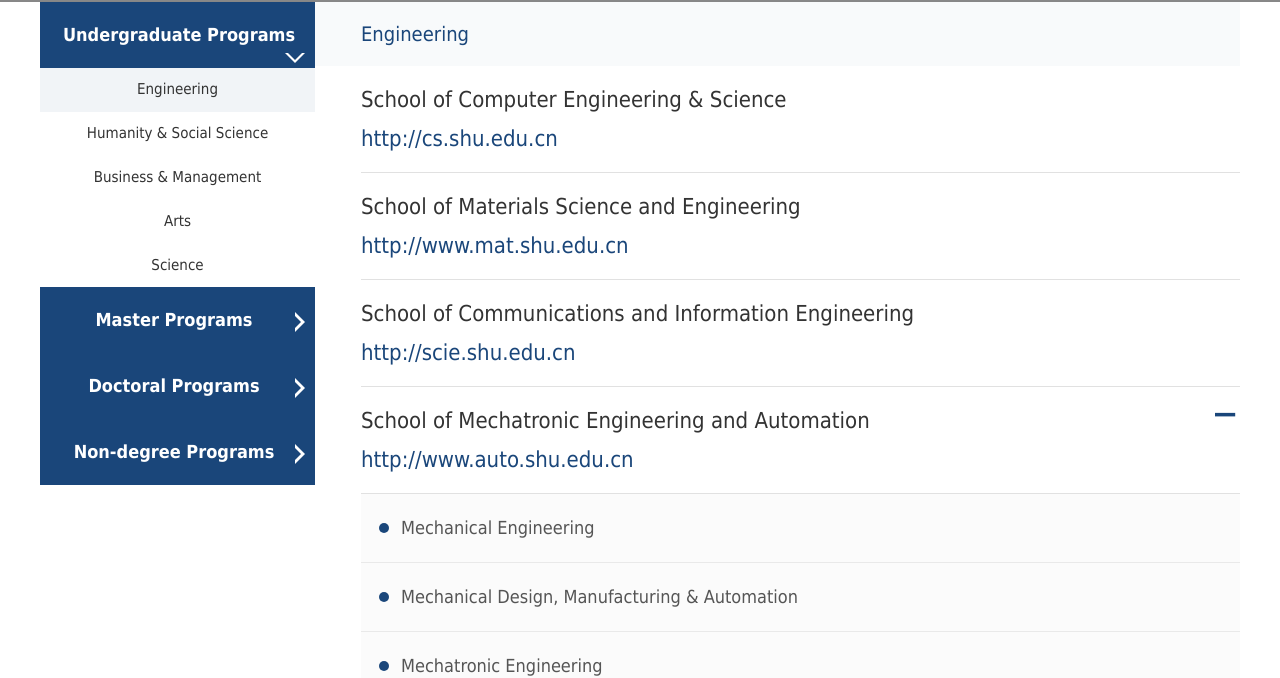
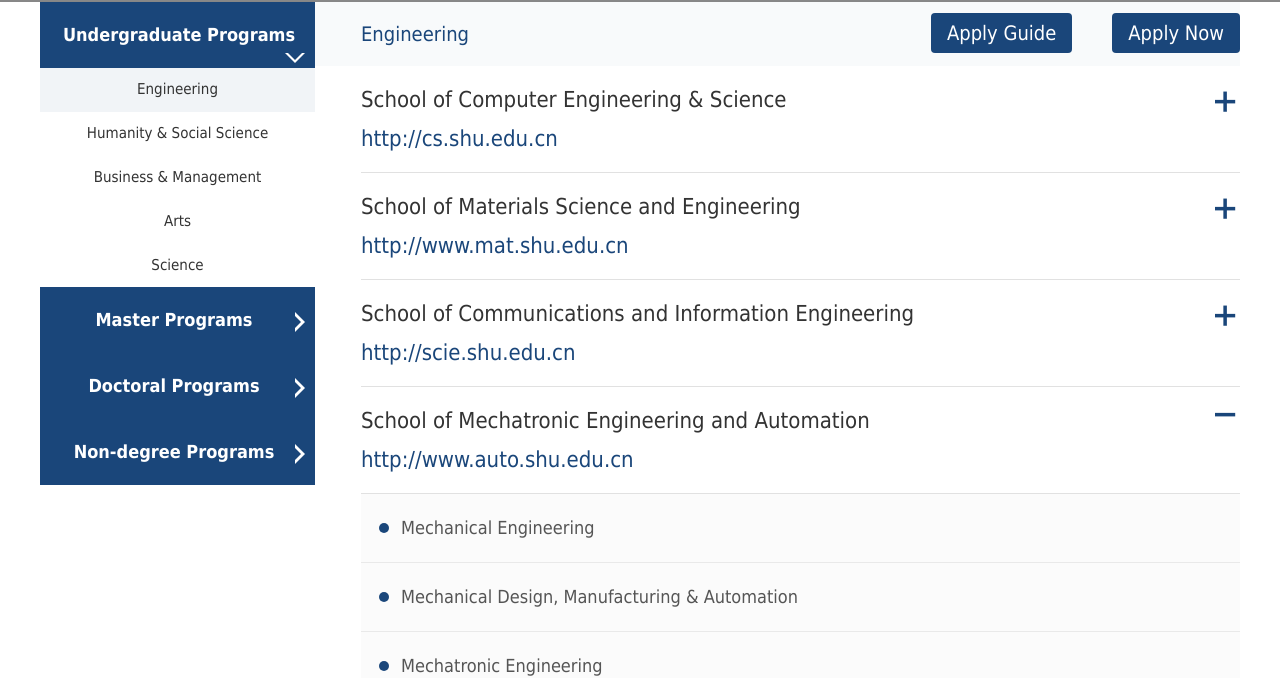
Before and after one commit to aikugui/www, a website built with Parcel: page shanghaiUniversity/program.html in a window 1280 px wide. Shown: the part 1147-1825 px from the top of the page. Built offline with nearby package versions, Linux system fonts and the light colour scheme.

Commit message:
program.html修订

```diff
--- a/shanghaiUniversity/css/program.css
+++ b/shanghaiUniversity/css/program.css
@@ -157,6 +157,18 @@
   color: #1a467a;
   font-size: 20px;
 }
+.program-course .cnetent_text .title > a{
+  float: right;
+  display: inline-block;
+  margin: 11px 0 0 40px;
+  padding: 0 16px;
+  background-color: #1a467a;
+  color: #fff;
+  height: 40px;
+  line-height: 40px;
+  border-radius: 4px;
+  cursor: pointer;
+}
 .program-course .menu_list {
   width: 100%;
   padding-left: 46px;
@@ -167,7 +179,7 @@
   margin: 0;
   padding: 14px 0;
   line-height: 39px;
-  background: #fff url(../img/+\copy\2png) center right no-repeat;
+  background: #fff url(../img/add_copy_2.png) center right no-repeat;
   background-position: 854px 25px !important;
   font-size: 22px;
   color: #333;
--- a/shanghaiUniversity/program.html
+++ b/shanghaiUniversity/program.html
@@ -147,7 +147,7 @@
           </ul>
         </div>
         <div class="cnetent_text">
-          <div class="title">Engineering</div>
+          <div class="title"><span>Engineering</span><a>Apply Now</a><a>Apply Guide</a></div>
           <div id="firstpane" class="menu_list">
             <div class="menu_head">
               <div class="menu_title">School of Computer Engineering & Science<br>
```
Also changed, not shown: shanghaiUniversity/img/add_copy_2.png (added).
